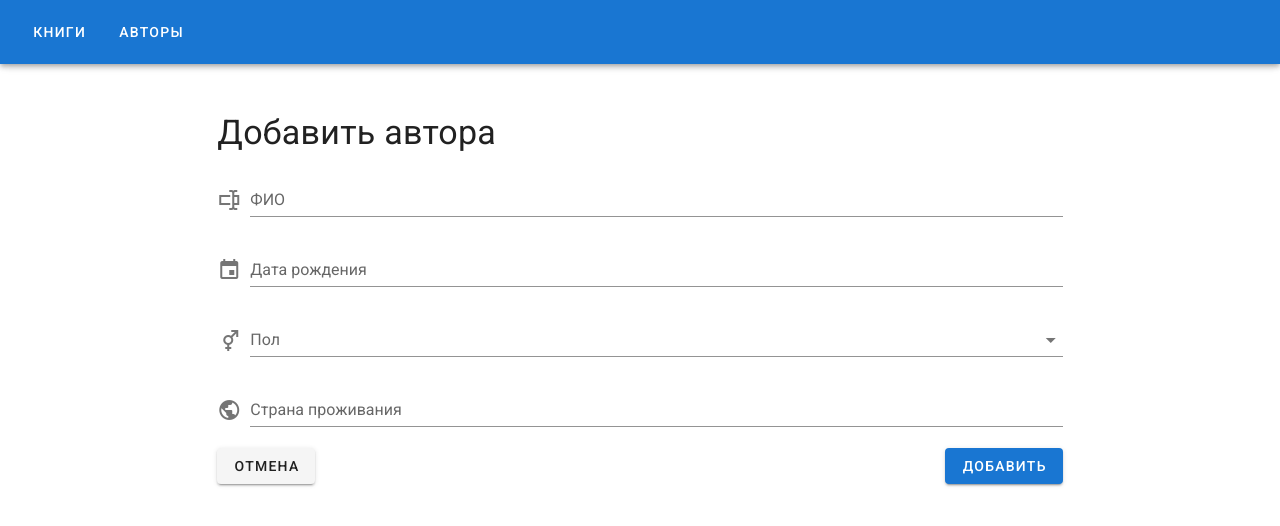
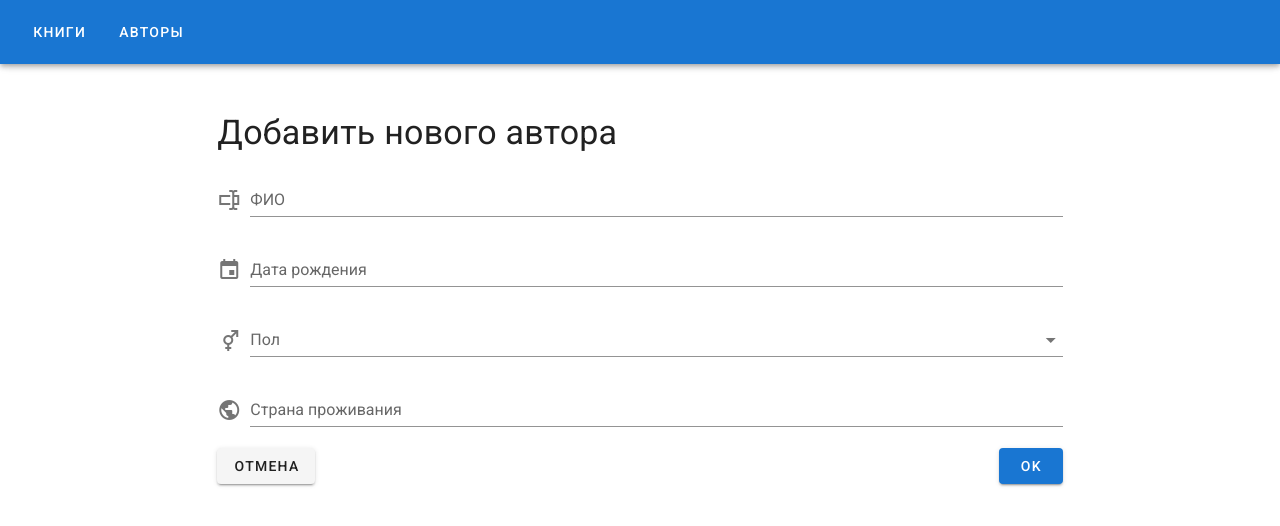
Before and after one commit to belov38/otus-vue, a Vue app in the folder vue-cli/: page /newauthors in a window 1280 px wide. Shown: the top 526 px of the page. Built offline with nearby package versions, Linux system fonts and the light colour scheme.

Commit message:
Author form component

```diff
--- a/vue-cli/src/components/AppAuthorTableRow.vue
+++ b/vue-cli/src/components/AppAuthorTableRow.vue
@@ -15,15 +15,19 @@
           УДАЛИТЬ
         </v-btn>
       </span>
+      <span v-else>
+      <v-btn small plain @click="onEditAuthor">
+          <v-icon>mdi-pen</v-icon>
+      </v-btn>
       <v-btn
         @click="delConfirmed=true"
-        v-else
         small
         plain>
         <v-icon>
           mdi-delete
         </v-icon>
       </v-btn>
+        </span>
     </td>
   </tr>
 </template>
@@ -45,6 +49,12 @@ export default {
     onDelete() {
       this.$emit('delete', this.item.authorId);
     },
+    onEditAuthor() {
+      this.$router.push({
+        name: 'AuthorEdit',
+        params: { id: this.item.authorId },
+      });
+    },
   },
 };
 </script>
--- /dev/null
+++ b/vue-cli/src/pages/AppAuthorForm.vue
@@ -0,0 +1,58 @@
+<template>
+  <div>
+    <slot name="header">
+      <h1 class="display-1 my-5">Автор</h1>
+    </slot>
+    <v-text-field
+      prepend-icon="mdi-form-textbox"
+      v-model="formData.name"
+      label="ФИО"/>
+    <app-birthday-picker v-model="formData.dob"/>
+    <app-gender-picker v-model="formData.gender"/>
+    <v-text-field
+      prepend-icon="mdi-earth"
+      v-model="formData.residence"
+      label="Страна проживания"
+    />
+    <div class="d-flex justify-space-between">
+      <v-btn
+        @click="onCancel"
+      >Отмена</v-btn>
+      <v-btn
+        @click="onOK"
+        color="primary"
+      >OK
+      </v-btn>
+    </div>
+  </div>
+</template>
+<script>
+import AppBirthdayPicker from '@/components/AppBirthdayPicker.vue';
+import AppGenderPicker from '@/components/AppGenderPicker.vue';
+
+export default {
+  name: 'app-author-form',
+  components: {
+    AppBirthdayPicker,
+    AppGenderPicker,
+  },
+  data() {
+    return {
+      formData: {
+        name: '',
+        dob: '',
+        gender: '',
+        residence: '',
+      },
+    };
+  },
+  methods: {
+    onOK() {
+      this.$emit('confirm', this.formData);
+    },
+    onCancel() {
+      this.$emit('cancel');
+    },
+  },
+};
+</script>
--- a/vue-cli/src/pages/AuthorAddPage.vue
+++ b/vue-cli/src/pages/AuthorAddPage.vue
@@ -1,56 +1,26 @@
 <template>
   <div>
-    <h1 class="display-1 my-5">Добавить автора</h1>
-    <v-text-field
-      prepend-icon="mdi-form-textbox"
-      v-model="formData.name"
-      label="ФИО"/>
-    <app-birthday-picker v-model="formData.dob"/>
-    <app-gender-picker v-model="formData.gender"/>
-    <v-text-field
-      prepend-icon="mdi-earth"
-      v-model="formData.residence"
-      label="Страна проживания"
-    />
-    <div class="d-flex justify-space-between">
-      <v-btn>Отмена</v-btn>
-      <v-btn
-        @click="onClickCreate"
-        color="primary"
-      >Добавить</v-btn>
-    </div>
+    <app-author-form @confirm="onConfirm">
+      <template #header>
+        <h1 class="display-1 my-5">Добавить нового автора</h1>
+      </template>
+    </app-author-form>
   </div>
 </template>
 
 <script>
 import { mapActions } from 'vuex';
-import AppBirthdayPicker from '@/components/AppBirthdayPicker.vue';
-import AppGenderPicker from '@/components/AppGenderPicker.vue';
+import AppAuthorForm from '@/pages/AppAuthorForm.vue';
 
 export default {
   components: {
-    AppBirthdayPicker,
-    AppGenderPicker,
-  },
-  data() {
-    return {
-      formData: {
-        name: '',
-        dob: '',
-        gender: '',
-        residence: '',
-      },
-    };
+    AppAuthorForm,
   },
   methods: {
     ...mapActions('authors', ['createAuthor']),
-    onClickCreate() {
-      this.createAuthor(this.formData);
+    onConfirm(formData) {
+      this.createAuthor(formData);
     },
   },
 };
 </script>
-
-<style scoped>
-
-</style>
--- /dev/null
+++ b/vue-cli/src/pages/AuthorEditPage.vue
@@ -0,0 +1,16 @@
+<template>
+  <div>
+    <h1 class="display-1 my-5">Информация об авторе</h1>
+    {{ $route.params.id }}
+  </div>
+</template>
+
+<script>
+export default {
+
+};
+</script>
+
+<style scoped>
+
+</style>
--- a/vue-cli/src/router/index.js
+++ b/vue-cli/src/router/index.js
@@ -20,6 +20,11 @@ const routes = [
     component: () => import(/* webpackChunkName: "Authors" */ '../pages/AuthorsListPage.vue'),
   },
   {
+    path: '/author/:id',
+    name: 'AuthorEdit',
+    component: () => import(/* webpackChunkName: "Authors" */ '../pages/AuthorEditPage.vue'),
+  },
+  {
     path: '/newauthors',
     name: 'AuthorAdd',
     component: () => import(/* webpackChunkName: "Authors" */ '../pages/AuthorAddPage.vue'),
```
